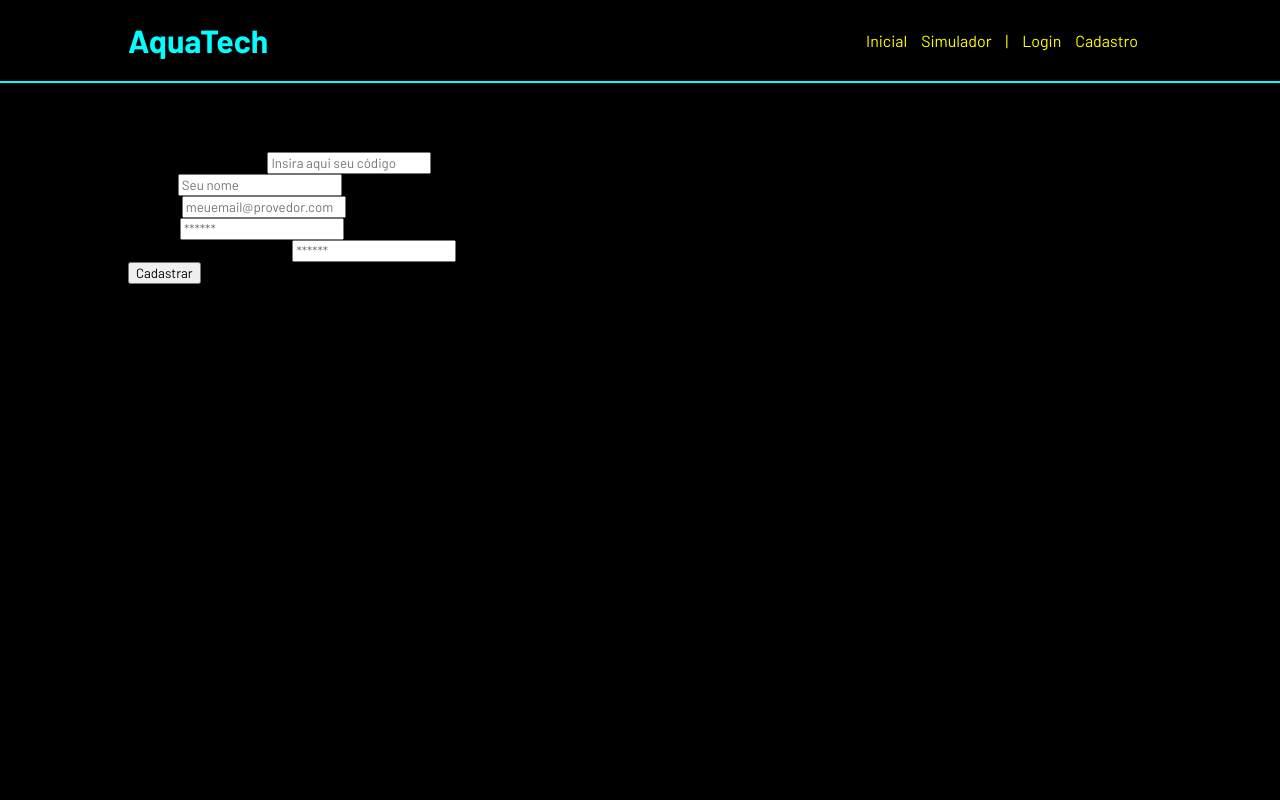
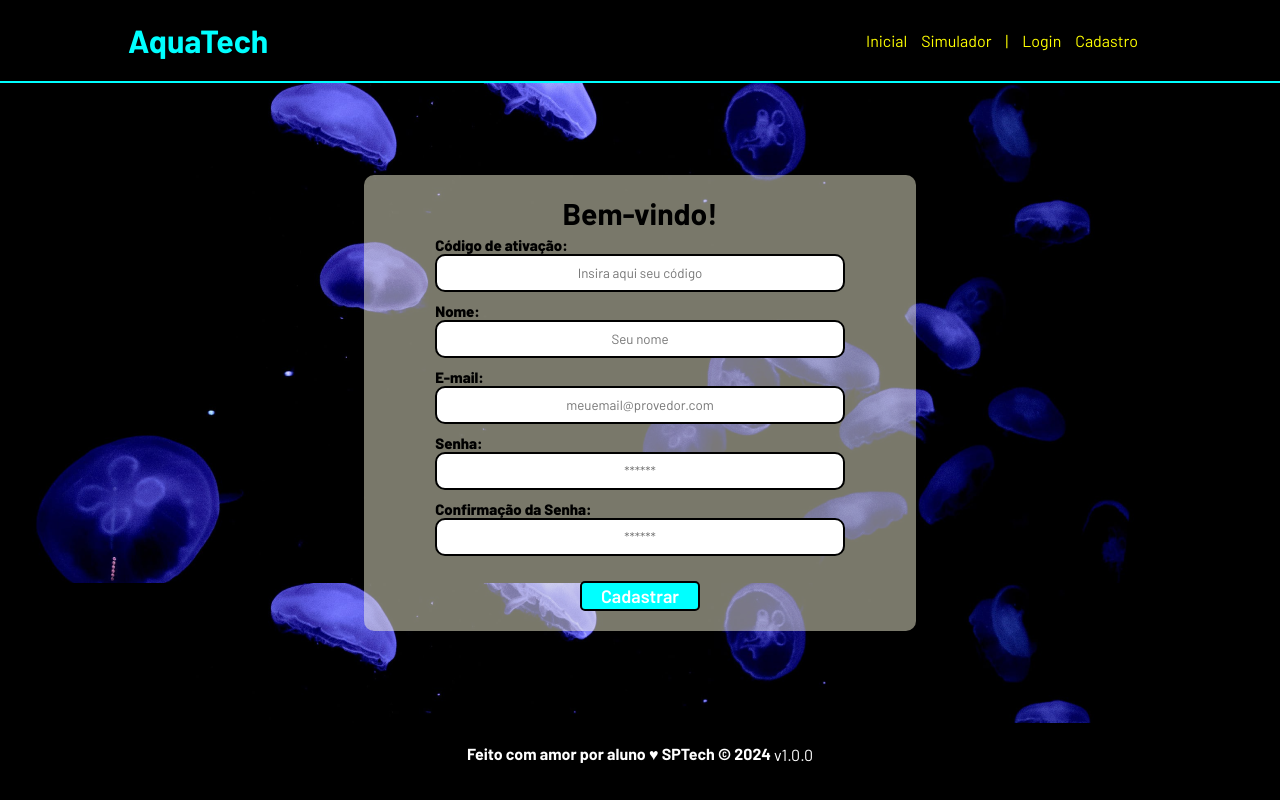
Before and after one commit to felipeferronogueira/aquatech-felipeferro, a plain HTML site: page public/cadastro.html in a window 1280 px wide. Drawn offline with Linux system fonts and the light colour scheme.

Commit message:
Site finalizado

```diff
--- a/public/styles/style.css
+++ b/public/styles/style.css
@@ -2,34 +2,34 @@
 
 @import url('https://fonts.googleapis.com/css2?family=Barlow:ital,wght@0,100;0,200;0,300;0,400;0,500;0,600;0,700;0,800;0,900;1,100;1,200;1,300;1,400;1,500;1,600;1,700;1,800;1,900&display=swap');
 
-*{
+* {
     font-family: "Barlow", Arial, Helvetica, sans-serif;
 }
 
-body{
+body {
     margin: 0;
     background: black;
 }
 
-.container{
+.container {
     width: 80%;
     margin: auto;
     display: flex;
 }
 
-.header .container{
+.header .container {
     justify-content: space-between;
 }
 
-.header{
+.header {
     border-bottom: solid aqua 2px;
 }
 
-.header .container .titulo{
+.header .container .titulo {
     color: aqua;
 }
 
-.header .navbar{
+.header .navbar {
     color: yellow;
     display: flex;
     list-style-type: none;
@@ -38,55 +38,169 @@ body{
     align-items: center;
 }
 
-.navbar a{
+.navbar a {
     text-decoration: none;
     color: yellow;
 }
 
-.banner{
-    height: 300px;
+.banner {
+    height: 500px;
     background-image: url("../assets/imgs/bg-jelly-fish-para-home.png");
 }
 
-.banner .container p{
+.banner .container p {
     color: white;
     font-size: 40px;
     width: 45%;
 }
 
-.banner .container{
+.banner .container {
     align-items: center;
     height: 100%;
     justify-content: center;
 }
 
-.banner .container p span{
+.banner .container p span {
     font-weight: 600;
 }
 
-.social{
+.social {
     background: #fff;
 }
 
-.box{
+.box {
     width: 150px;
     display: flex;
     align-items: center;
     flex-direction: column;
     text-align: center;
-    padding-top: 10px;
+    padding-top: 25px;
 }
 
-.boxes{
+.boxes {
     width: 100%;
     display: flex;
     justify-content: space-between;
 }
 
-.box img{
+.box img {
     width: 80%;
 }
 
-.box h4{
+.box h4 {
     color: crimson;
 }
+
+.footer {
+    display: flex;
+    color: white;
+}
+
+.footer .container {
+    align-items: center;
+    justify-content: center;
+    gap: 3px;
+}
+
+.login {
+    height: 80vh;
+    background-image: url("../assets/imgs/bg-jelly-fish-para-home.png");
+}
+
+.login .container {
+    justify-content: center;
+    align-items: center;
+    height: 100%;
+}
+
+.card {
+    width: 50%;
+    height: 300px;
+    background-color: #fdfbdd7a;
+    border-radius: 10px;
+    display: flex;
+    align-items: center;
+    color: black;
+    flex-direction: column;
+    height: 35vh;
+    padding: 20px 0;
+}
+
+.card h2 {
+    margin: 0;
+    font-size: 30px;
+}
+
+.formulario {
+    display: flex;
+    height: 90%;
+    width: 80%;
+    flex-direction: column;
+}
+
+.formulario span {
+    font-size: 15px;
+    font-weight: 800;
+}
+
+.formulario input {
+    border: 2px solid black;
+    text-align: center;
+    border-radius: 10px;
+    margin: 0;
+    height: 4vh;
+}
+
+.formulario select {
+    border: 2px solid black;
+    background-color: white;
+    color: gray;
+    height: 36px;
+    text-align: center;
+    border-radius: 10px;
+    margin: 0;
+}
+
+.campo {
+    display: flex;
+    flex-direction: column;
+    justify-content: start;
+    padding: 5px 0;
+}
+
+.botao {
+    cursor: pointer;
+    font-family: "Barlow", sans-serif;
+    border: 0;
+    border-radius: 5px;
+    font-weight: 600;
+    font-size: 18px;
+    color: #fff;
+    border: 2px solid black;
+    background-color: aqua;
+    width: 120px;
+    height: 30px;
+    align-self: center;
+    margin-top: 20px;
+}
+
+.card-cadastro{
+    height: auto;
+    padding: 20px;
+}
+
+.simulador{
+    height: 80vh;
+    background-image: url("../assets/imgs/bg-jelly-fish-para-home.png");
+}
+
+.simulador .container{
+    display: flex;
+    flex-direction: column;
+    color: white;
+}
+
+.simulador .container h2{
+    align-self: center;
+    margin-top: 45px;
+}
```
Also changed, not shown: public/login.html (+1 -3 lines), public/simulador.html (+0 -6 lines).
